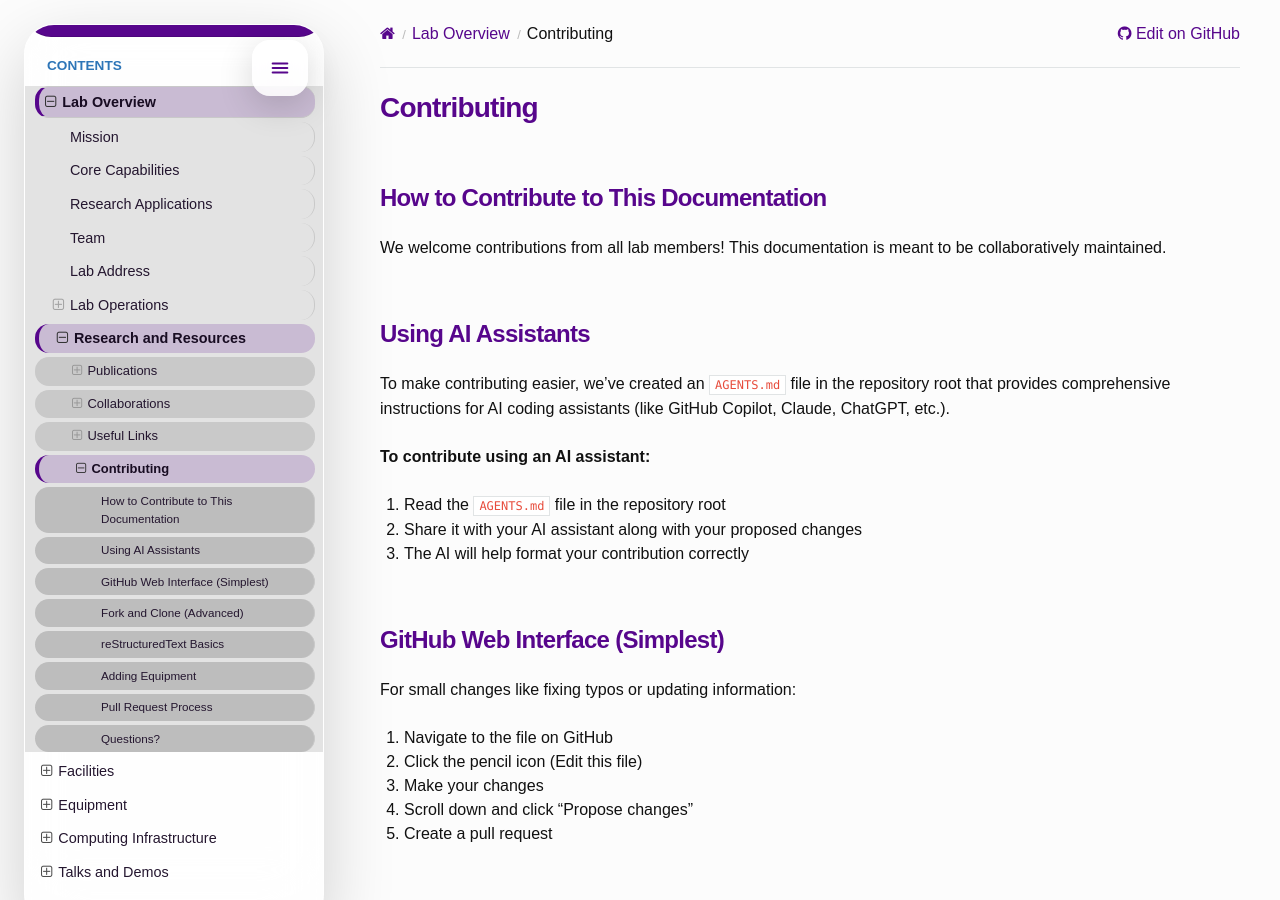
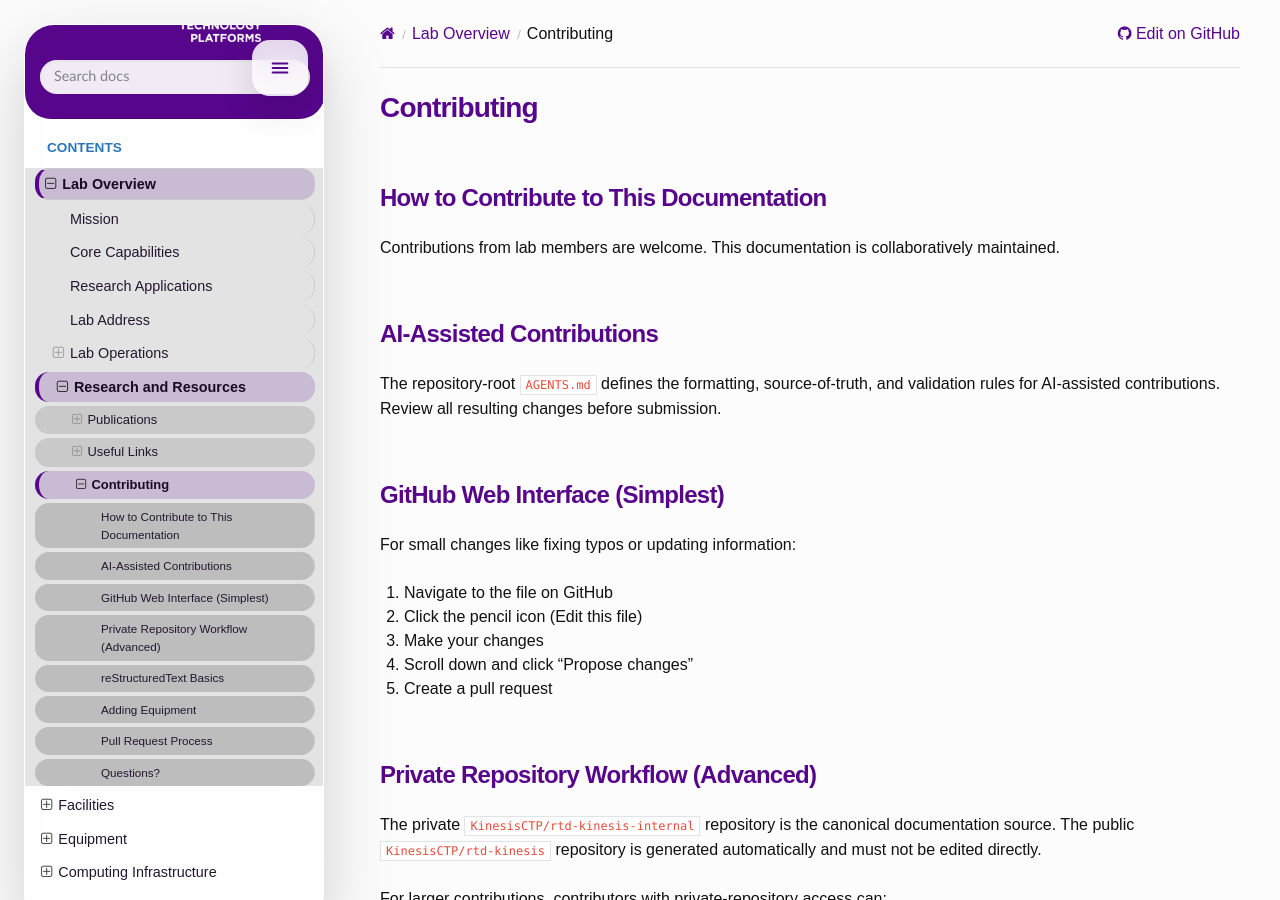
Before and after one commit to KinesisCTP/rtd-kinesis, a Sphinx documentation site: the page built from docs/source/1-lab-overview/6-contributing.rst, in a window 1280 px wide and 900 px high. Built offline with Sphinx 7.4.7 and the Read the Docs theme 3.1.0, drawn with Linux system fonts in a browser that asks for light colours; some of the changed text lies outside the part shown.

Commit message:
Sync public wiki from private source

```diff
--- a/docs/source/1-lab-overview/6-contributing.rst
+++ b/docs/source/1-lab-overview/6-contributing.rst
@@ -5,18 +5,13 @@ Contributing
 How to Contribute to This Documentation
 ---------------------------------------
 
-We welcome contributions from all lab members! This documentation is meant to be collaboratively maintained.
+Contributions from lab members are welcome. This documentation is collaboratively maintained.
 
-Using AI Assistants
--------------------
+AI-Assisted Contributions
+-------------------------
 
-To make contributing easier, we've created an ``AGENTS.md`` file in the repository root that provides comprehensive instructions for AI coding assistants (like GitHub Copilot, Claude, ChatGPT, etc.).
-
-**To contribute using an AI assistant:**
-
-1. Read the ``AGENTS.md`` file in the repository root
-2. Share it with your AI assistant along with your proposed changes
-3. The AI will help format your contribution correctly
+The repository-root ``AGENTS.md`` defines the formatting, source-of-truth, and validation rules for
+AI-assisted contributions. Review all resulting changes before submission.
 
 GitHub Web Interface (Simplest)
 -------------------------------
@@ -29,26 +24,29 @@ For small changes like fixing typos or updating information:
 4. Scroll down and click "Propose changes"
 5. Create a pull request
 
-Fork and Clone (Advanced)
--------------------------
+Private Repository Workflow (Advanced)
+--------------------------------------
 
-For larger contributions:
+The private ``KinesisCTP/rtd-kinesis-internal`` repository is the canonical documentation
+source. The public ``KinesisCTP/rtd-kinesis`` repository is generated automatically and must not
+be edited directly.
 
-1. Fork the repository to your GitHub account
-2. Clone your fork locally:
+For larger contributions, contributors with private-repository access can:
+
+1. Clone the private repository locally:
 
    .. code-block:: bash
 
-      git clone https://github.com/YOUR-USERNAME/rtd-kinesis.git
+      git clone git@github.com:KinesisCTP/rtd-kinesis-internal.git
 
-3. Create a new branch:
+2. Create a new branch:
 
    .. code-block:: bash
 
       git checkout -b my-contribution
 
-4. Make your changes
-5. Commit and push:
+3. Make the changes
+4. Commit and push the branch:
 
    .. code-block:: bash
 
@@ -56,7 +54,7 @@ For larger contributions:
       git commit -m "Description of changes"
       git push origin my-contribution
 
-6. Create a pull request on GitHub
+5. Create a pull request against the private repository
 
 reStructuredText Basics
 -----------------------
@@ -105,11 +103,15 @@ This documentation uses reStructuredText (RST) format. Key syntax:
 Adding Equipment
 ----------------
 
-To add new equipment:
+Equipment records originate in the canonical KINESIS vault. The JSON data and dedicated RST pages
+in this repository are generated outputs and must not be edited directly.
 
-1. Edit ``docs/source/_static/data/equipment.json``
-2. Add a new entry with all required fields (see existing entries as examples)
-3. Optionally create a dedicated RST page in the appropriate equipment category
+To add or update equipment:
+
+1. Create or update the canonical Markdown note under ``equipment/<class>/`` in the vault
+2. Complete the required structured fields and explicit wiki disposition
+3. Run the vault equipment sync in validation mode, then in write mode
+4. Verify the generated equipment data, pages, navigation, and private/public documentation builds
 
 Pull Request Process
 --------------------
--- a/docs/source/1-lab-overview/index.rst
+++ b/docs/source/1-lab-overview/index.rst
@@ -59,11 +59,6 @@ Research activity in the lab spans:
 - **Artificial intelligence**: Dataset curation, deep learning, reinforcement learning, and LLMs for robotics and HRI.
 - **Marine applications**: Underwater monitoring, inspections, surveys, and marine robotics research.
 
-Team
-----
-
-*To be populated with team member information.*
-
 Lab Address
 -----------
 
@@ -107,6 +102,5 @@ Research and Resources
    :titlesonly:
 
    3-publications
-   4-collaborations
    5-useful-links
    6-contributing
--- a/docs/source/3-computing/vicon-system/arena-setup.rst
+++ b/docs/source/3-computing/vicon-system/arena-setup.rst
@@ -61,8 +61,7 @@ Connect to Hermes Network
 
 .. code-block:: bash
 
-   # Example configuration; adapt to your system
-   nmcli device wifi connect Hermes password [PASSWORD]
+   nmcli --ask device wifi connect "Hermes 5G"
 
 **On Your Control Laptop:**
 
--- a/docs/source/3-computing/vicon-system/index.rst
+++ b/docs/source/3-computing/vicon-system/index.rst
@@ -12,7 +12,8 @@ The Vicon system consists of:
 - Integration with Hermes wireless network
 
 The active ``Kinesis.System`` configuration defines 23 cameras, all of which are detected by
-Tracker. The physical inventory contains 24 cameras; the one-camera discrepancy is unresolved.
+Tracker. The physical inventory contains 24 cameras; one camera is not represented in the active
+configuration, and its current assignment is not documented.
 
 .. toctree::
    :maxdepth: 1
--- a/docs/source/index.rst
+++ b/docs/source/index.rst
@@ -40,7 +40,7 @@ KINESIS CTP Lab
       <h2>Lab Overview</h2>
       <p>
         Learn about the lab's mission, general policies, safety procedures,
-        research publications, collaborations, and how to contribute.
+        research publications, and how to contribute.
       </p>
       <a href="1-lab-overview/index.html">Learn more →</a>
     </div>
@@ -98,4 +98,3 @@ KINESIS CTP Lab
    4-facilities/index
    2-equipment/index
    3-computing/index
-   5-talks-demos/index
```
Also changed, not shown: README.rst (+4 -10 lines), docs/source/1-lab-overview/4-collaborations.rst (deleted, +0 -18 lines), docs/source/4-facilities/safety.rst (+1 -9 lines), docs/source/5-talks-demos/demo-videos.rst (deleted, +0 -8 lines), docs/source/5-talks-demos/index.rst (deleted, +0 -24 lines), docs/source/5-talks-demos/presentations.rst (deleted, +0 -18 lines), docs/source/5-talks-demos/public-appearances.rst (deleted, +0 -18 lines).
